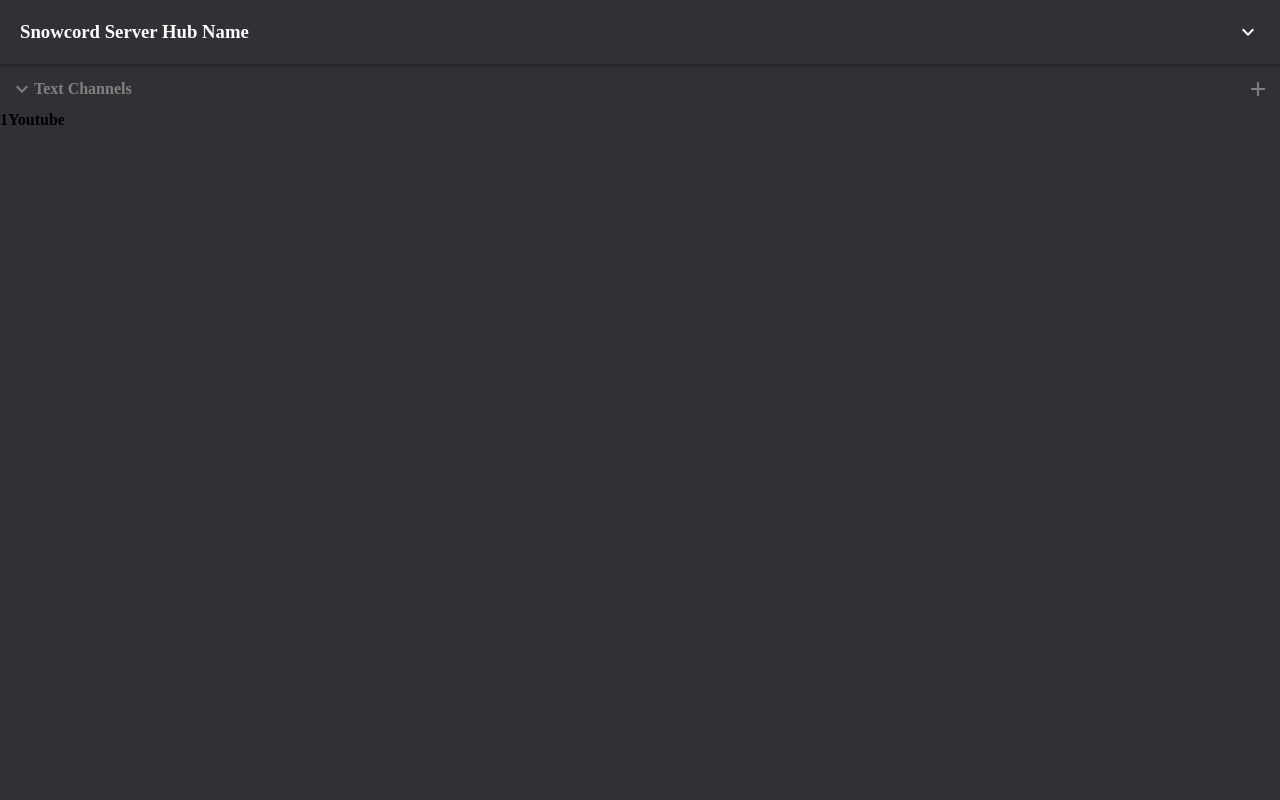
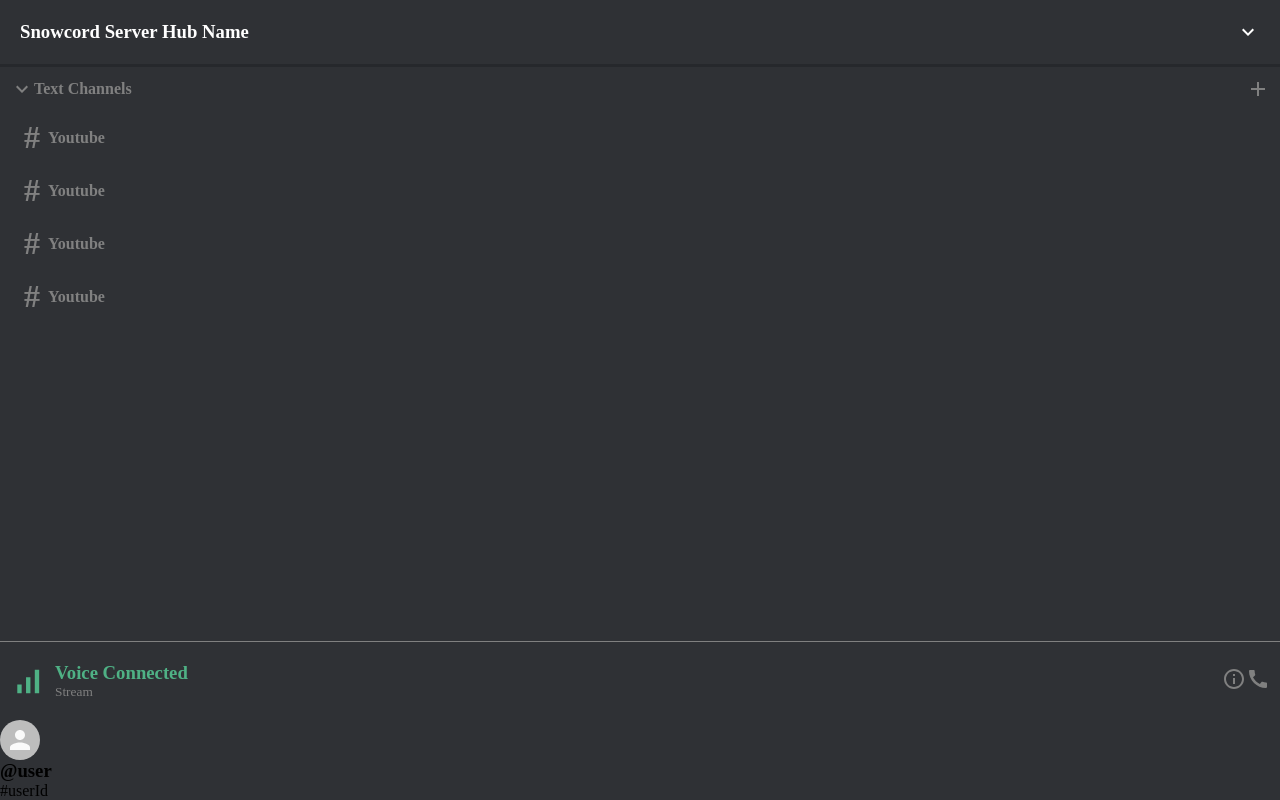
Before and after one commit to Astovall9900/SnowCord, a React (Create React App) app: page / in a window 1280 px wide. Built offline with nearby package versions, Linux system fonts and the light colour scheme.

Commit message:
added styling to sidebar

```diff
--- a/src/components/Sidebar.css
+++ b/src/components/Sidebar.css
@@ -41,3 +41,34 @@
     display: flex;
     align-items: center;
 }
+
+.sidebar-voice {
+    display: flex;
+    justify-content: space-between;
+    align-items: center;
+    color: #808080;
+    background-color: #2f3135;
+    padding: 10px;
+    border-top: 1px solid #808080;
+}
+
+.sidebar-voice-info {
+    flex: 1;
+    padding: 10px;
+}
+
+.sidebar-voice-info > h3 {
+    color: #4fb185;
+}
+
+.voice-icon {
+    color: #4fb185;
+}
+
+.sidebar-voice-info > p {
+    font-size: smaller;
+}
+
+.sidebar-voice-icons > .MultiSvgIcon-root {
+    padding: 10px;
+}
--- a/src/components/Sidebar.tsx
+++ b/src/components/Sidebar.tsx
@@ -1,7 +1,9 @@
 import React from 'react';
 import './Sidebar.css';
+import { Avatar } from '@material-ui/core'
 import ExpandMoreIcon from '@material-ui/icons/ExpandMore';
 import AddIcon from '@material-ui/icons/Add'
+import { SignalCellularAlt, InfoOutlined, Call } from '@material-ui/icons';
 import SidebarChannel from './SidebarChannel';
 
 const Sidebar = () => {
@@ -21,7 +23,35 @@ const Sidebar = () => {
                 </div>
             <div className="channels-list">
                 <SidebarChannel id={1} channel={"Youtube"}/>
+                <SidebarChannel id={2} channel={"Youtube"}/>
+                <SidebarChannel id={3} channel={"Youtube"}/>
+                <SidebarChannel id={4} channel={"Youtube"}/>
             </div>
+            </div>
+            <div className="sidebar-voice">
+                <SignalCellularAlt
+                className='voice-icon'
+                fontSize='large'
+                />
+                <div className="sidebar-voice-info">
+                    <h3>Voice Connected</h3>
+                    <p>Stream</p>
+                </div>
+                <div className="sidebar-voice-icons">
+                    <InfoOutlined/>
+                    <Call/>
+                </div>
+            </div>
+
+            <div className="sidebar-profile">
+                <Avatar />
+                <div className="sidebar-profile-info">
+                    <h3>@user</h3>
+                    <p>#userId</p>
+                </div>
+                <div className="sidebar-profile-icons">
+
+                </div>
             </div>
 
         </div>
--- a/src/components/SidebarChannel.css
+++ b/src/components/SidebarChannel.css
@@ -0,0 +1,18 @@
+.sidebar-channel:hover > h4{
+    color: #fff;
+    background-color: #40464b;
+}
+
+.sidebar-channel > h4 {
+    display: flex;
+    padding-left: 16px;
+    align-items: center;
+    background-color: #2f3135;
+    color: #808080;
+    cursor: pointer;
+}
+
+.sidebar-hash {
+    font-size: 32px;
+    padding: 8px;
+}
--- a/src/components/SidebarChannel.tsx
+++ b/src/components/SidebarChannel.tsx
@@ -9,7 +9,7 @@ interface Props {
 const SidebarChannel = (props: Props) => {
   return (
     <div className="sidebar-channel">
-        <h4><span className="sidebar-hash">{props.id}</span>{props.channel}</h4>
+        <h4><span className="sidebar-hash">#</span>{props.channel}</h4>
     </div>
   )
 }
```
